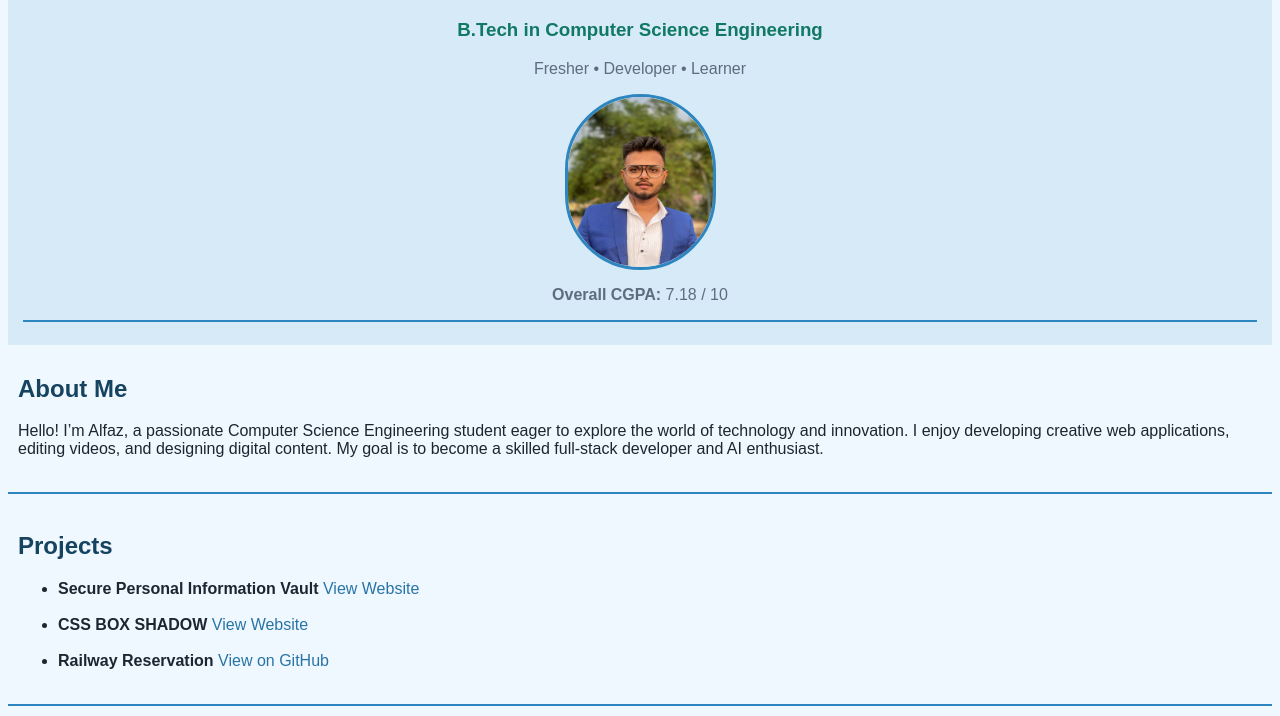
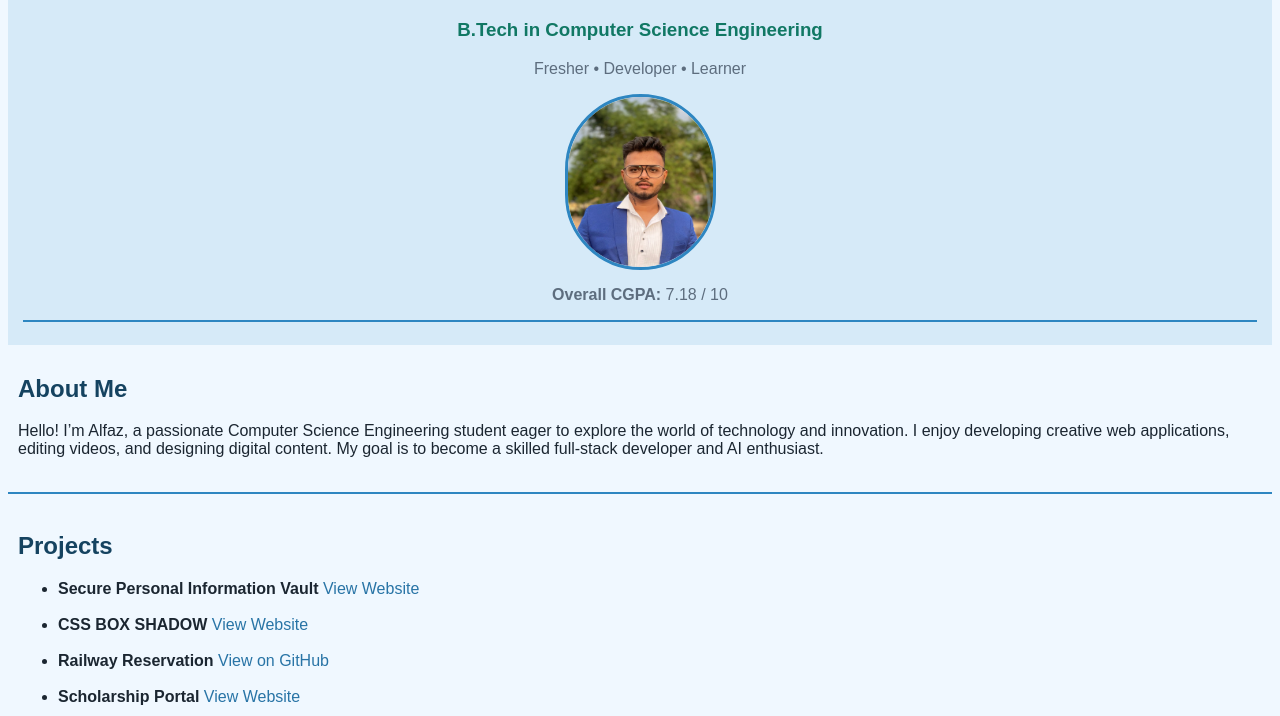
Before and after one commit to Alfaz8181/portfolio-nextgen, a plain HTML site: page index.html in a window 1280 px wide. Shown: the part 84-800 px from the top of the page. Drawn offline with Linux system fonts and the light colour scheme.

Commit message:
Added new project details

```diff
--- a/index.html
+++ b/index.html
@@ -126,6 +126,10 @@
       <li>
         <strong>Railway Reservation</strong>
         <a href="https://github.com/Alfaz8181/Python-Internship" target="_blank">View on GitHub</a>
+      </li><br>
+      <li>
+        <strong>Scholarship Portal</strong>
+        <a href="https://alsa-scholarship.netlify.app" target="_blank">View Website</a>
       </li>
     </ul>
   </section>
```
